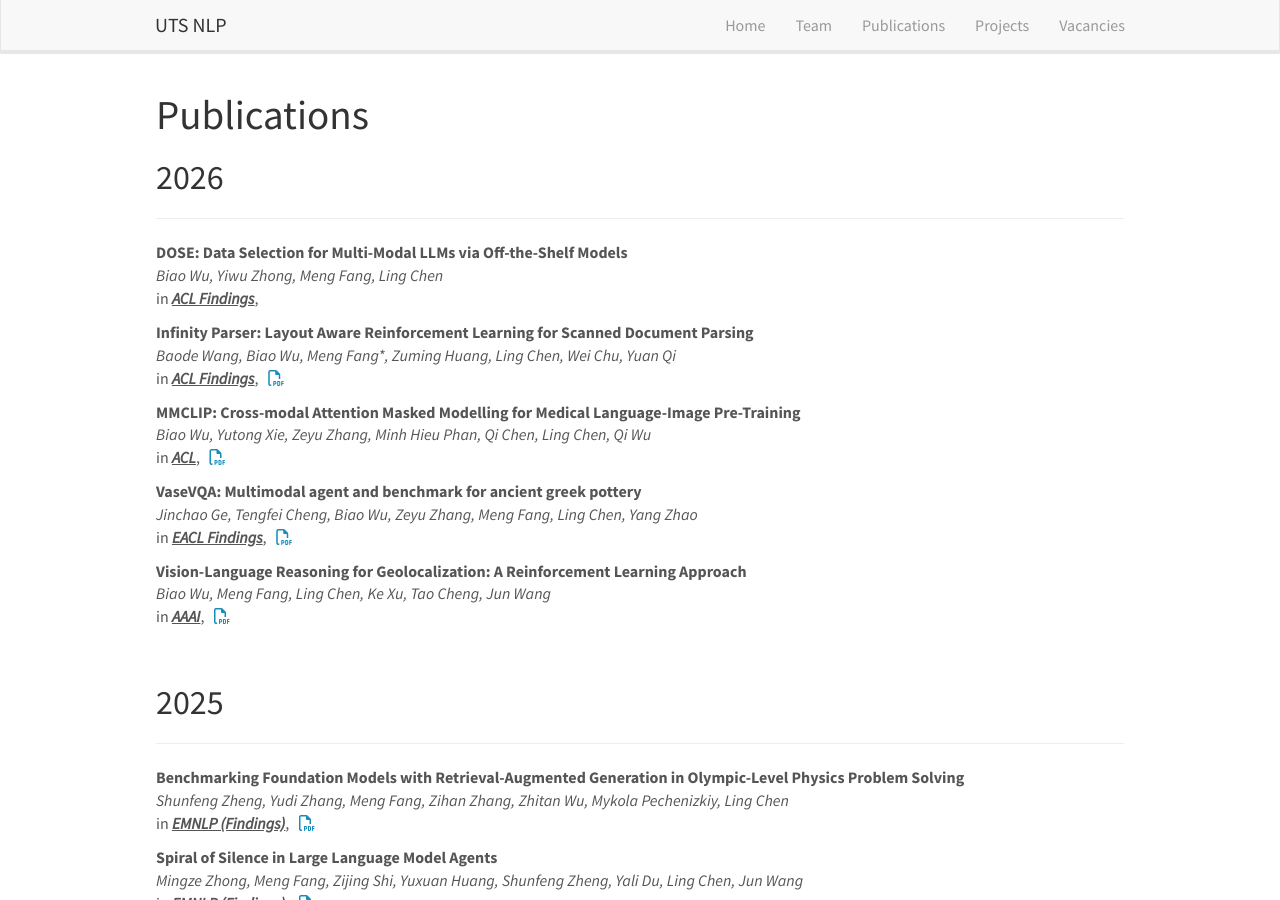
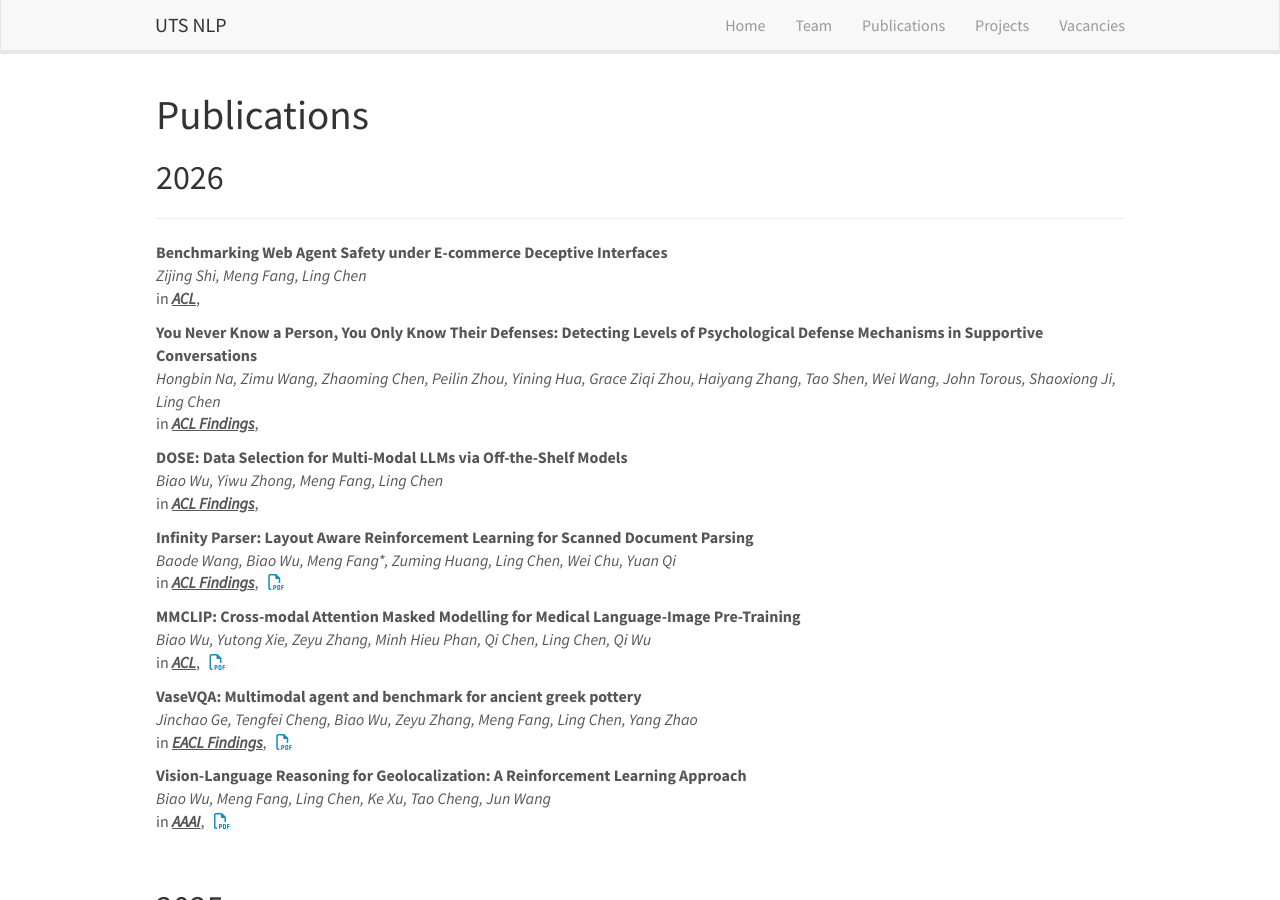
Before and after one commit to utsnlp/utsnlp.github.io, a Jekyll site: the page built from _pages/publications.md, in a window 1280 px wide and 900 px high. Built offline with Jekyll 4.4.1, drawn with Linux system fonts in a browser that asks for light colours; nearby versions of some CDN libraries.

Commit message:
Update publist.yml

```diff
--- a/_data/publist.yml
+++ b/_data/publist.yml
@@ -1,3 +1,24 @@
+
+- title: "Benchmarking Web Agent Safety under E-commerce Deceptive Interfaces"
+  year: 2026
+  authors: Zijing Shi, Meng Fang, Ling Chen
+  venue: ACL
+  link:
+    url:
+    code:
+
+
+
+
+- title: "You Never Know a Person, You Only Know Their Defenses: Detecting Levels of Psychological Defense Mechanisms in Supportive Conversations"
+  year: 2026
+  authors: Hongbin Na, Zimu Wang, Zhaoming Chen, Peilin Zhou, Yining Hua, Grace Ziqi Zhou, Haiyang Zhang, Tao Shen, Wei Wang, John Torous, Shaoxiong Ji, Ling Chen
+  venue: ACL Findings
+  link:
+    url:
+    code:
+
+
 
 
 
```
